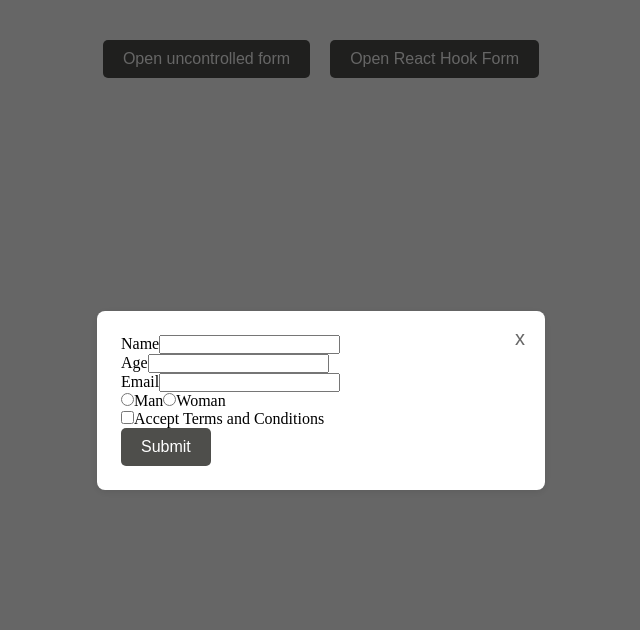
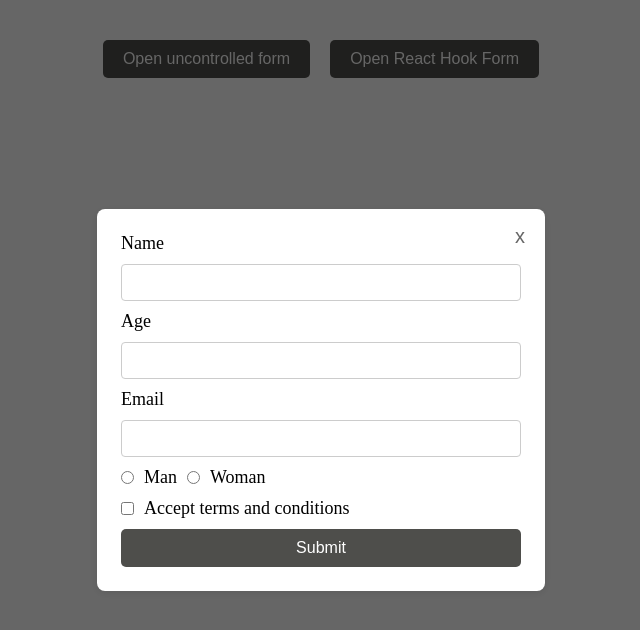
Before and after one commit to oneilcode/class-components, a React (Vite) app: page / in a window 1280 px wide. Both pictures are taken after a click on the button "Open uncontrolled form". Shown: the top 630 px of the page, without its empty margins (319-959 px from the left). Built offline with nearby package versions, Linux system fonts and the light colour scheme.

Commit message:
style: add form styles

```diff
--- a/src/App.css
+++ b/src/App.css
@@ -54,3 +54,34 @@
   background-color: #f0f0f0;
   color: #333;
 }
+
+/* forms */
+.form {
+  display: flex;
+  flex-direction: column;
+  gap: 10px;
+  width: 100%;
+  max-width: 420px;
+  margin: 0 auto;
+}
+
+.form-input {
+  display: flex;
+  flex-direction: column;
+  font-size: 18px;
+  gap: 10px;
+}
+
+.form-input input {
+  padding: 10px;
+  transition: border-color 0.2s;
+  border: 1px solid #ccc;
+  border-radius: 4px;
+}
+
+.form-input:has(input[type='radio']),
+.form-input:has(input[type='checkbox']) {
+  flex-direction: row;
+  align-items: center;
+  gap: 10px;
+}
--- a/src/components/UncontrolledForm.tsx
+++ b/src/components/UncontrolledForm.tsx
@@ -51,7 +51,7 @@ export default function UncontrolledForm({ onSubmit, onClose }: IFormProps) {
 
       <div className="form-input">
         <input type="checkbox" name="terms" id="terms" />
-        <label htmlFor="terms">Accept Terms and Conditions</label>
+        <label htmlFor="terms">Accept terms and conditions</label>
       </div>
 
       <button type="submit">Submit</button>
```
